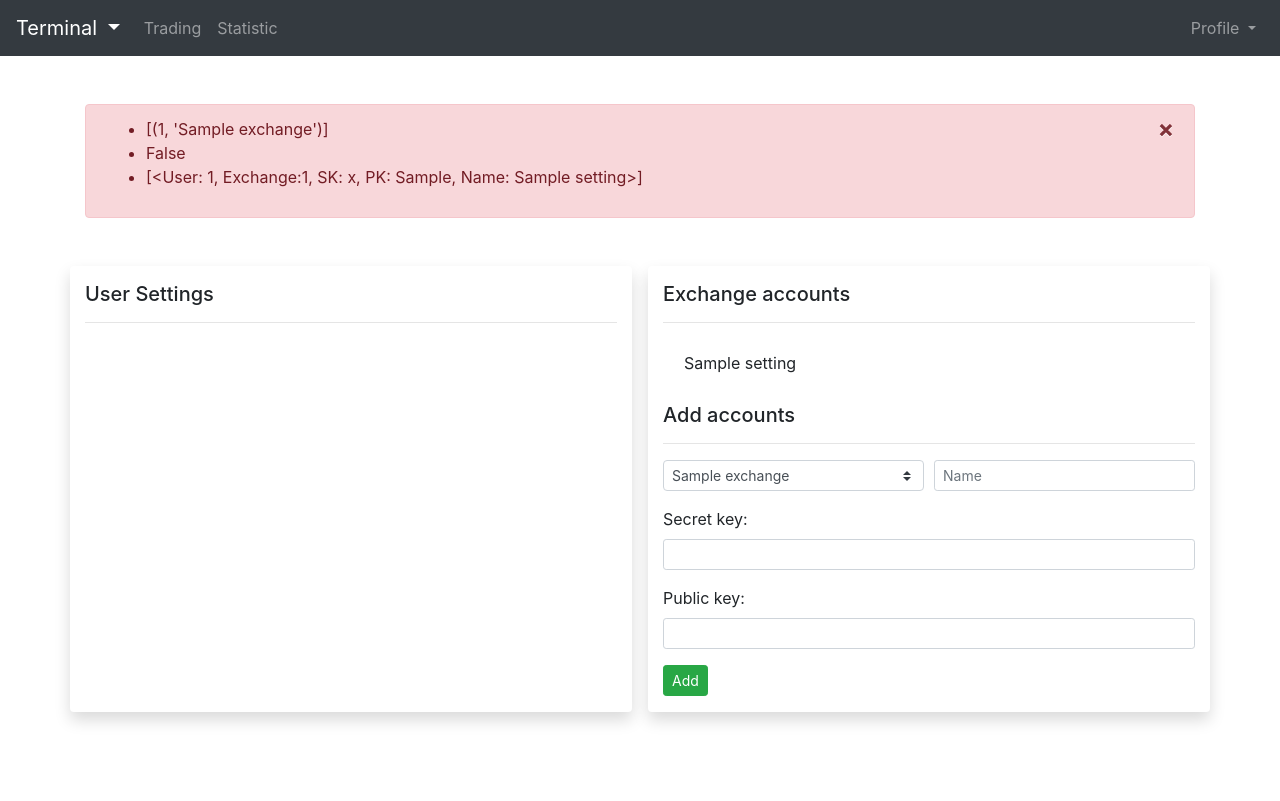
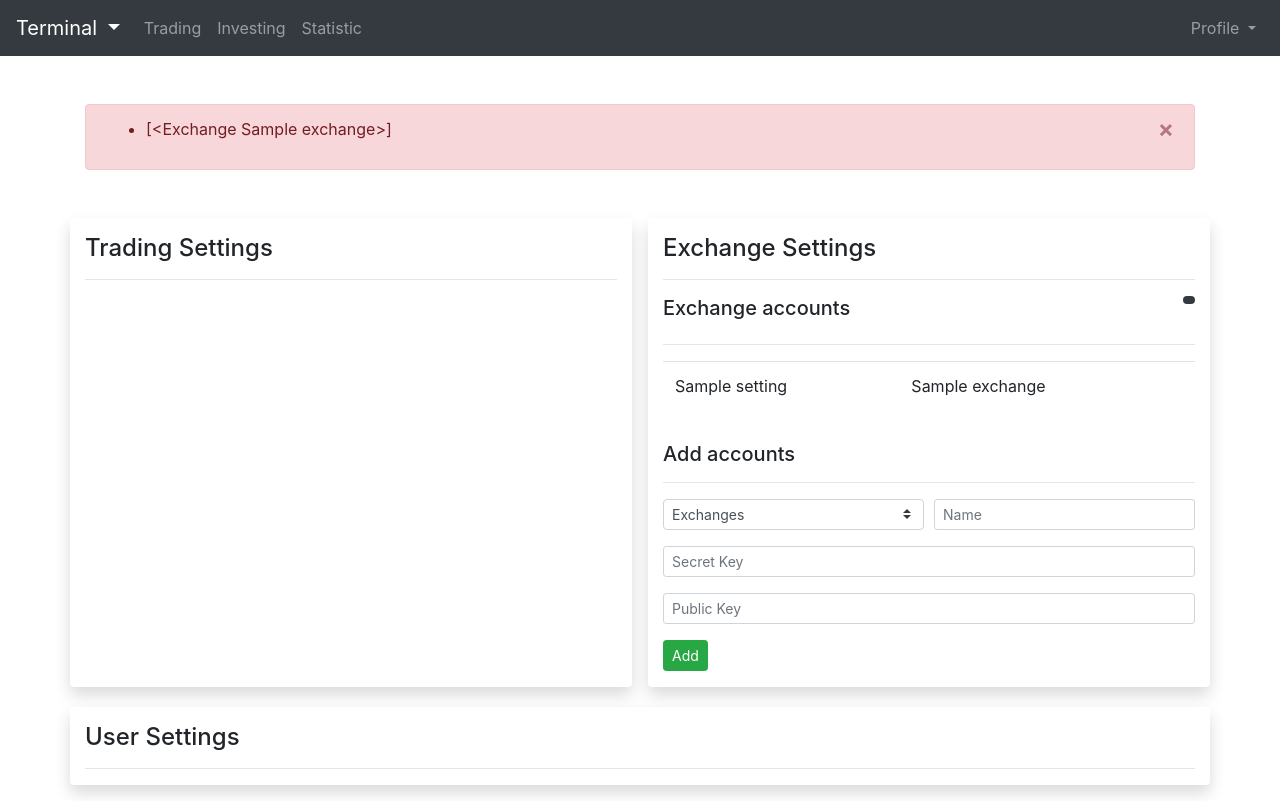
Before and after one commit to MOIS3Y/Trade_terminal, a Flask app: page /settings in a window 1280 px wide. Before the commit the page ends 723 px from the top, so only its background shows below. Run offline with Flask 2, Linux system fonts and the light colour scheme; a user stored in the database is signed in; tables that the repository leaves empty hold one stand-in row (values such as "Sample post"); some libraries are stand-ins or nearby versions.

Commit message:
Add & Del ExAcc(error jquery)

```diff
--- a/app/forms.py
+++ b/app/forms.py
@@ -38,3 +38,7 @@ class SettingsForm(FlaskForm):
     secret_key = StringField('Secret key:', validators=[DataRequired()])
     public_key = StringField('Public key:', validators=[DataRequired()])
     submit = SubmitField('Add')
+
+# form = SettingsForm()
+# form.select.choices =[(exchange.id, exchange.name) for exchange in exchanges]
+# flash(form.select.choices)
--- a/app/routes.py
+++ b/app/routes.py
@@ -1,15 +1,13 @@
 # -*- coding: utf-8 -*-
-from flask import render_template, flash, redirect, url_for, jsonify
+from flask import render_template, flash, redirect, url_for
 from flask_login import current_user, login_user, logout_user, login_required
-from flask import request
+from flask import request, jsonify
 from werkzeug.urls import url_parse
 from app import app
 from app import db
 from app.models import User
 from app.forms import LoginForm
-from app.forms import RegistrationForm
-from app.forms import SettingsForm
-from app.models import Exchange, PrivatSettings
+from app.models import Exchange, PrivateSettings
 
 
 @app.route('/')
@@ -21,39 +19,66 @@ def index():
 @app.route('/settings', methods=['GET', 'POST'])
 @login_required
 def settings():
-    # select = request.form.get('exchange')
     exchanges = Exchange.query.all()
-    form = SettingsForm()
-    form.select.choices = [(exchange.id, exchange.name) for exchange in exchanges]
-    flash(form.select.choices)
-    flash(form.validate_on_submit())
-    if current_user.is_authenticated:
-        pass
-
-    if form.validate_on_submit():
-        new_settings = PrivatSettings(
-            user_id=current_user.id, exchange_id=form.select.data, name=form.name.data,
-            secret_key=form.secret_key.data, public_key=form.public_key.data)
-        flash(new_settings)
-        db.session.add(new_settings)
-        db.session.commit()
-        flash('Смотри новые данные в базе!')
-
-    privat_settings = PrivatSettings.query.filter_by(user_id=current_user.id).all()
-    flash(privat_settings)
+    flash(exchanges)
+    private_settings = PrivateSettings.query.filter_by(
+        user_id=current_user.id).all()
+    # flash(private_settings)
 
     return render_template(
         'settings.html',
         title='Settings',
-        form=form,
         exchanges=exchanges,
-        privat_settings=privat_settings)
+        private_settings=private_settings)
 
 
-@app.route('/service', methods=['POST'])
+@app.route('/new_account', methods=['POST'])
 def _update():
-    privat_settings = PrivatSettings.query.filter_by(user_id=current_user.id).all()
-    return jsonify({'data': render_template('service.html', privat_settings=privat_settings)})
+    new_settings = PrivateSettings(
+        user_id=current_user.id,
+        exchange_id=request.form['exchange_id'],
+        name=request.form['name'],
+        secret_key=request.form['secret_key'],
+        public_key=request.form['public_key'])
+    db.session.add(new_settings)
+    db.session.commit()
+    private_settings = PrivateSettings.query.filter_by(
+        user_id=current_user.id).all()
+    return jsonify(
+        {
+            'newacc': render_template(
+                '_new_account_table.html', private_settings=private_settings),
+            # 'acc_modal': render_template(
+            #     '_new_account_modal.html', private_settings=private_settings),
+            'status': 'OK'
+        })
+
+
+@app.route('/delete_account', methods=['POST'])
+def _delete():
+    # id_account = request.form['id_account']
+    delete_account = PrivateSettings.query.filter_by(
+        id=request.form['id_account']).first()
+    delete = db.session.delete(delete_account)
+    delete = db.session.commit()
+    private_settings = PrivateSettings.query.filter_by(
+        user_id=current_user.id).all()
+
+    return jsonify(
+        {
+            'newacc': render_template(
+                '_new_account_table.html', private_settings=private_settings),
+            # 'acc_modal': render_template(
+            #     '_new_account_modal.html', private_settings=private_settings),
+            'status': 'OK',
+            'data': str(render_template('_new_account_table.html', private_settings=private_settings))
+        })
+
+
+    # return jsonify({'data': str(delete_account)})
+
+    # return jsonify({'data': render_template(
+    #     'test.html', private_settings=private_settings)})
 
 
 @app.route('/login', methods=['GET', 'POST'])
--- /dev/null
+++ b/app/static/js/api.js
@@ -0,0 +1,71 @@
+// Add new exchange account:
+$(document).ready(function() {
+    $('#new_account').on('submit', function(event) {
+        $.ajax({
+                url: '/new_account',
+                type: 'POST',
+                data: {
+                    exchange_id: $('#exchange_id').val(),
+                    name: $('#name').val(),
+                    secret_key: $('#secret_key').val(),
+                    public_key: $('#public_key').val()
+                },
+                success: function(response) {
+                    $('div#newacc').replaceWith(response.newacc);
+                    // $('div#acc_modal').replaceWith(response.acc_modal);
+                }
+            })
+            .done(function(response) {
+                console.log(response.status);
+            })
+            .fail(function() {
+                console.log("error");
+            })
+            .always(function() {
+                console.log("complete");
+            });
+
+        event.preventDefault();
+
+    });
+
+});
+
+
+// Delete exchanges accounts:
+$(document).ready(function() {
+    $('.del_button').on('click', function(event) {
+        $.ajax({
+                url: '/delete_account',
+                type: 'POST',
+                data: {
+                    id_account: $(this).val()
+                },
+                success: function(response) {
+                    $('div#newacc').replaceWith(response.data);
+                    // $('div#acc_modal').replaceWith(response.acc_modal);
+
+                }
+            })
+            .done(function(response) {
+                console.log(response.status, response.data);
+            })
+            .fail(function() {
+                console.log("error");
+            })
+            .always(function() {
+                console.log("complete");
+            });
+
+        event.preventDefault();
+
+    });
+
+});
+
+
+// $(document).ready(function() {
+//     $('#close').click(function(event) {
+//         alert('TEST');
+//     });
+// });
--- a/app/static/js/form.js
+++ b/app/static/js/form.js
@@ -1,17 +1,3 @@
-// Update Exchange Accounts div
-$(document).ready(function() {
-    $('#btn').click(function() { setTimeout(function() {
-        $.ajax({
-            url: "/service",
-            type: "POST",
-            success: function(resp) {
-                $('div#response').replaceWith(resp.data);
-            }
-        });}, 3000);
-    });
-});
-
-
 // Example starter JavaScript for disabling form submissions if there are invalid fields
 (function() {
   'use strict';
--- a/app/templates/base.html
+++ b/app/templates/base.html
@@ -7,6 +7,7 @@
     <meta name="viewport" content="width=device-width, initial-scale=1, shrink-to-fit=no">
     <!-- Bootstrap CSS -->
     <link rel="stylesheet" href="https://stackpath.bootstrapcdn.com/bootstrap/4.3.1/css/bootstrap.min.css" integrity="sha384-ggOyR0iXCbMQv3Xipma34MD+dH/1fQ784/j6cY/iJTQUOhcWr7x9JvoRxT2MZw1T" crossorigin="anonymous">
+    <link rel="stylesheet" href="https://cdnjs.cloudflare.com/ajax/libs/open-iconic/1.1.0/font/css/open-iconic-bootstrap.min.css"/>
     {% if title %}
     <title>{{ title }} | Terminal</title>
     {% else %}
@@ -50,6 +51,9 @@
             <ul class="navbar-nav mr-auto">
                 <li class="nav-item">
                     <a class="nav-link" href="{{ url_for('index') }}">Trading</a>
+                </li>
+                <li class="nav-item">
+                    <a class="nav-link " href="#">Investing</a>
                 </li>
                 <li class="nav-item">
                     <a class="nav-link " href="#">Statistic</a>
--- a/app/templates/settings.html
+++ b/app/templates/settings.html
@@ -1,124 +1,143 @@
 {% extends "base.html" %}
 
+
 {% block settings %}
-
-
 <div class="container mt-5">
     <div class="row justify-content-between">
         <div class="col-md pt-3 mb-3 mr-md-3 shadow bg-white rounded">
-            <h5>User Settings</h5>
+            <h4>Trading Settings</h4>
             <hr>
         </div>
         <div class="col-md pt-3 mb-3 shadow bg-white rounded">
+            <h4>Exchange Settings</h4>
+            <hr>
+            <div class="form-row justify-content-between">
+                <div class="col-8">
                     <h5>Exchange accounts</h5>
+                </div>
+                <div class="col-2">
+                    <button type="button" class="btn btn-sm badge badge-dark float-right" data-toggle="collapse" data-target="#collapseExchanges" aria-expanded="false" aria-controls="collapseExchanges"><span class="oi oi-elevator"></span></button>
+                </div>
+            </div>
             <hr>
-            <div class="row">
-                <div class="col mb-3 ml-3 list-group list-group-flush" id="response">
-                    <!-- Button trigger modal -->
-                    {% for acc in privat_settings %}
-                        <a class="list-group-item list-group-item-action" data-toggle="modal" data-target="#exampleModal">{{ acc.name }}
-                        </a>
+            <div class="row collapse show" id="collapseExchanges">
+                <div class="col mb-3 " id="newacc">
+                    <!-- Button trigger modal start -->
+                    <table class="table table-hover">
+                        <tbody>
+                            {% for acc in private_settings %}
+                            <tr>
+                                <td>{{ acc.name }}</td>
+                                <td>{{ acc.exchange.name }}</td>
+                                <td class="pr-0"><button type="button" class="close btn-sm float-right del_button" id="close" data-toggle="modal" data-target="#{{ acc.name }}" value="{{ acc.id }}"><span class="oi oi-trash"></span></button></td>
+                            </tr>
                             {% endfor %}
-
+                        </tbody>
+                    </table>
+                    <!-- Button trigger modal end -->
                 </div>
-
             </div>
             <h5>Add accounts</h5>
             <hr>
             <div class="form-row">
                 <div class="col">
-                                    <form class="needs-validation" action="{{ url_for('settings') }}" method="POST" novalidate>
-                        {{ form.hidden_tag() }}
+                    <form class="needs-validation" method="POST" id="new_account">
                         <div class="form-row">
                             <div class="col">
-{#                                 <select name="exchange" class="custom-select custom-select-sm mp-sm-2" required>
-                                    <option value="">Exchanges</option>
+                                <select name="exchange" class="custom-select custom-select-sm mp-sm-2" id="exchange_id" required>
+                                    <option value="" disabled selected>Exchanges</option>
                                     {% for exchange in exchanges %}
                                     <option value="{{ exchange.id }}">{{ exchange.name }}</option>
                                     {% endfor %}
                                 </select>
-                            <div class="invalid-feedback mb-2">Change Exchange</div> #}
-                                {{ form.select(class="custom-select custom-select-sm mp-sm-2 mb-3") }}
+                                <div class="invalid-feedback mb-2">Change Exchange</div>
                             </div>
                             <div class="col">
-                                {{ form.name(class='col form-control form-control-sm mb-3', placeholder="Name") }}
+                                <input type="text" name="name" class='col form-control form-control-sm mb-3' placeholder="Name" id="name" required>
                             </div>
                         </div>
-                        {{ form.secret_key.label(class='control-label') }}
-                        {{ form.secret_key(class='form-control form-control-sm mb-3') }}
-                        <div class="invalid-feedback mb-2">Change Exchange</div>
-                        {{ form.public_key.label(class='control-label') }}
-                        {{ form.public_key(class='form-control form-control-sm mb-3') }}
-                        {{ form.submit(class="btn btn-sm btn-success mb-3", id="btn") }}
-                        {# <button class="btn btn-danger", id="btn">Update</button> #}
-
+                        <input type="text" name="secret_key" class='form-control form-control-sm mb-3' id="secret_key" placeholder="Secret Key" required>
+                        <input type="text" name="public_key" class='form-control form-control-sm mb-3' id="public_key" placeholder="Public Key" required>
+                        <button type="submit" class="btn btn-sm btn-success mb-3" id="btn-done">Add</button>
                     </form>
                 </div>
             </div>
         </div>
+        <div class="col-md-12 pt-3 mb-3 mt-md-1 shadow bg-white rounded">
+            <h4>User Settings</h4>
+            <hr>
+        </div>
     </div>
 </div>
 
-{# <p>{{ current_user.id }}</p> #}
+
+<!-- FLASK-FORM -->
+{# {{ form.select(class="custom-select custom-select-sm mp-sm-2 mb-3", id="exchange_id") }}
+{{ form.name(class='col form-control form-control-sm mb-3', placeholder="Name", id="name") }}
+{{ form.secret_key.label(class='control-label') }}
+{{ form.secret_key(class='form-control form-control-sm mb-3', id="secret_key", required='required') }}
+{{ form.public_key.label(class='control-label') }}
+{{ form.public_key(class='form-control form-control-sm mb-3', id="public_key", required='required') }}
+{{ form.submit(type="submit", class="btn btn-sm btn-success mb-3", id="btn-done") }} #}
 
 
 
 <!-- Modal -->
-<div class="modal fade" id="exampleModal" tabindex="-1" role="dialog" aria-labelledby="exampleModalLabel" aria-hidden="true">
+{# <div id="acc_modal">
+{% for acc in private_settings %}
+<div class="modal fade" id="{{ acc.name }}" tabindex="-1" role="dialog" aria-labelledby="exampleModalLabel" aria-hidden="true">
     <div class="modal-dialog" role="document">
         <div class="modal-content">
             <div class="modal-header">
-        <h5 class="modal-title" id="exampleModalLabel">Modal title</h5>
+                <h5 class="modal-title" id="exampleModalLabel">{{ acc.name }} ({{ acc.exchange.name }})</h5>
                 <button type="button" class="close" data-dismiss="modal" aria-label="Close">
                     <span aria-hidden="true">&times;</span>
                 </button>
             </div>
             <div class="modal-body">
-        ...
+                Are you sure you want to delete your account?
             </div>
             <div class="modal-footer">
-        <button type="button" class="btn btn-secondary" data-dismiss="modal">Close</button>
-        <button type="button" class="btn btn-primary">Save changes</button>
+                <button type="button" class="btn btn-primary" data-dismiss="modal">Cancel</button>
+                <button type="button" class="del_button btn btn-danger" data-dismiss="modal"  value="{{ acc.id }}" id="delete_account_{{ acc.id }}">Delete</button>
             </div>
         </div>
     </div>
 </div>
-
-
-{# <script>
-    $(document).ready( function() {
-        $('#next').click(function() {
-           $.ajax("{{ url_for('_update') }}").done(function (reply) {
-              $('#exacc').html(reply);
-           });
-        });
-    });
-</script> #}
-{# <script>
-
-// Example starter JavaScript for disabling form submissions if there are invalid fields
-(function() {
-  'use strict';
-  window.addEventListener('load', function() {
-    // Fetch all the forms we want to apply custom Bootstrap validation styles to
-    var forms = document.getElementsByClassName('needs-validation');
-    // Loop over them and prevent submission
-    var validation = Array.prototype.filter.call(forms, function(form) {
-      form.addEventListener('submit', function(event) {
-        if (form.checkValidity() === false) {
-          event.preventDefault();
-          event.stopPropagation();
-        }
-        form.classList.add('was-validated');
-      }, false);
-    });
-  }, false);
-})();
-
-</script> #}
+{% endfor %}
+</div> #}
 
 
 <!-- Optional JavaScript -->
 <script src="https://code.jquery.com/jquery-3.2.1.min.js"></script>
-<script src="{{ url_for('static', filename='js/form.js') }}"></script>
+<script type="module" src="{{ url_for('static', filename='js/form.js') }}"></script>
+<script type="module" src="{{ url_for('static', filename='js/api.js') }}"></script>
+
+
 {% endblock %}
+
+{#               <div class="col mb-3 " id="newacc">
+
+              <!-- Button trigger modal -->
+                  <ul class="list-group list-group-flush" >
+                    {% for acc in private_settings %}
+                    <li class="list-group-item pl-0 pr-0 ">{{ acc.name }}
+                      <button type="button" class="close btn-sm float-right"  id="close" ><span class="oi oi-trash"></span></button>
+                    </li>
+                    {% endfor %}
+                  </ul>
+              <!-- Button trigger modal -->
+              </div> #}
+
+
+{#               <div class="col mb-3 " id="newacc">
+              <!-- Button trigger modal start -->
+                  <ul class="list-group list-group-flush" >
+                    {% for acc in private_settings %}
+                    <li class="list-group-item pl-0 pr-0">{{ acc.name }} ({{ acc.exchange.name }})
+                      <button type="button" class="close btn-sm float-right"  id="close" data-toggle="modal" data-target="#{{ acc.name }}"><span class="oi oi-trash"></span></button>
+                    </li>
+                    {% endfor %}
+                  </ul>
+              <!-- Button trigger modal end -->
+              </div> #}
--- a/terminal.py
+++ b/terminal.py
@@ -1,11 +1,11 @@
 from app import app, db
-from app.models import User, Exchange, PrivatSettings
+from app.models import User, Exchange, PrivateSettings
 
 
 @app.shell_context_processor
 def make_shell_context():
     result = {
         'db': db, 'User': User, 'Exchange': Exchange,
-        'PrivatSettings': PrivatSettings
+        'PrivateSettings': PrivateSettings
         }
     return result
```
Also changed, not shown: app/models.py (+6 -5 lines), app/static/js/example.js (+44 -0 lines), app/templates/_new_account_modal.html (added, +23 -0 lines), app/templates/_new_account_table.html (added, +15 -0 lines), app/templates/service.html (deleted, +0 -7 lines), migrations/versions/34c8560bce73_change_name_for_model_private_settings.py (added, +50 -0 lines). Lines whose indentation alone changed are shown as unchanged.
